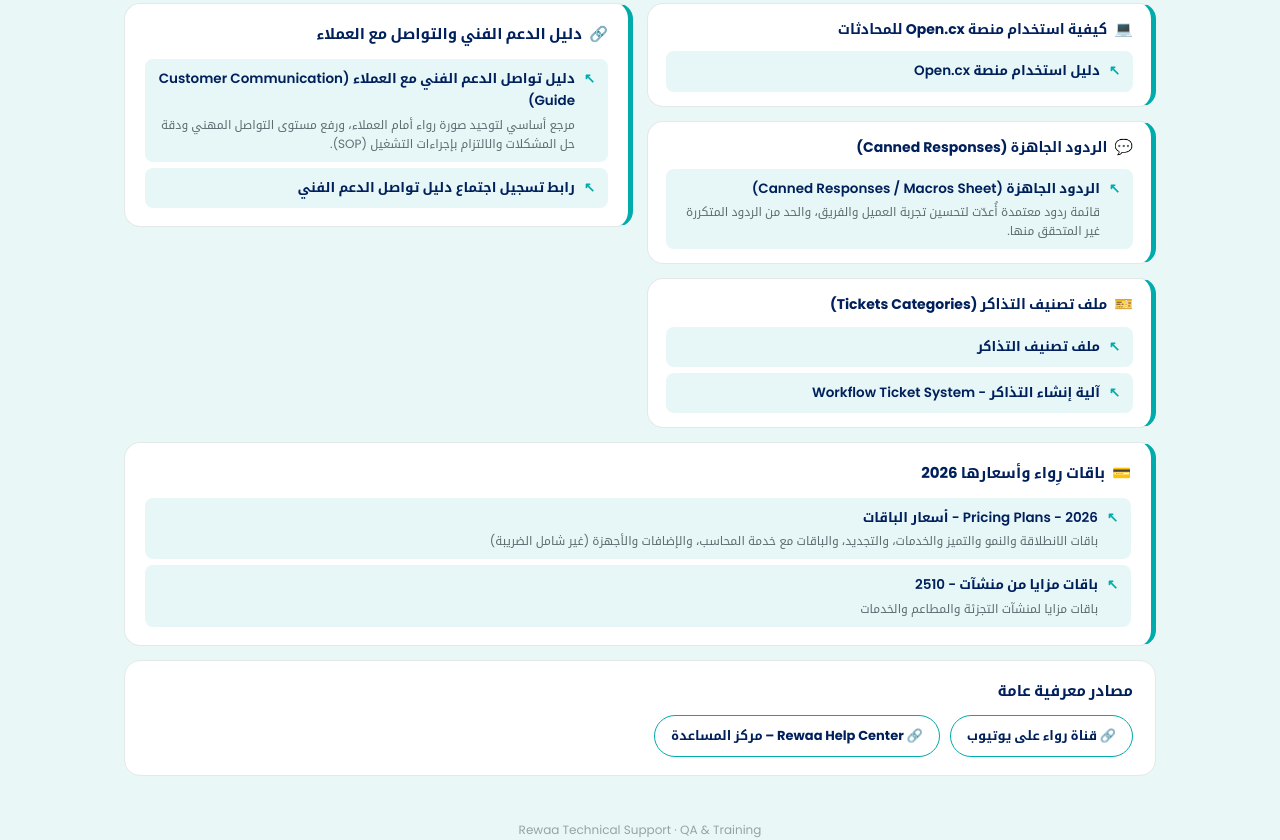
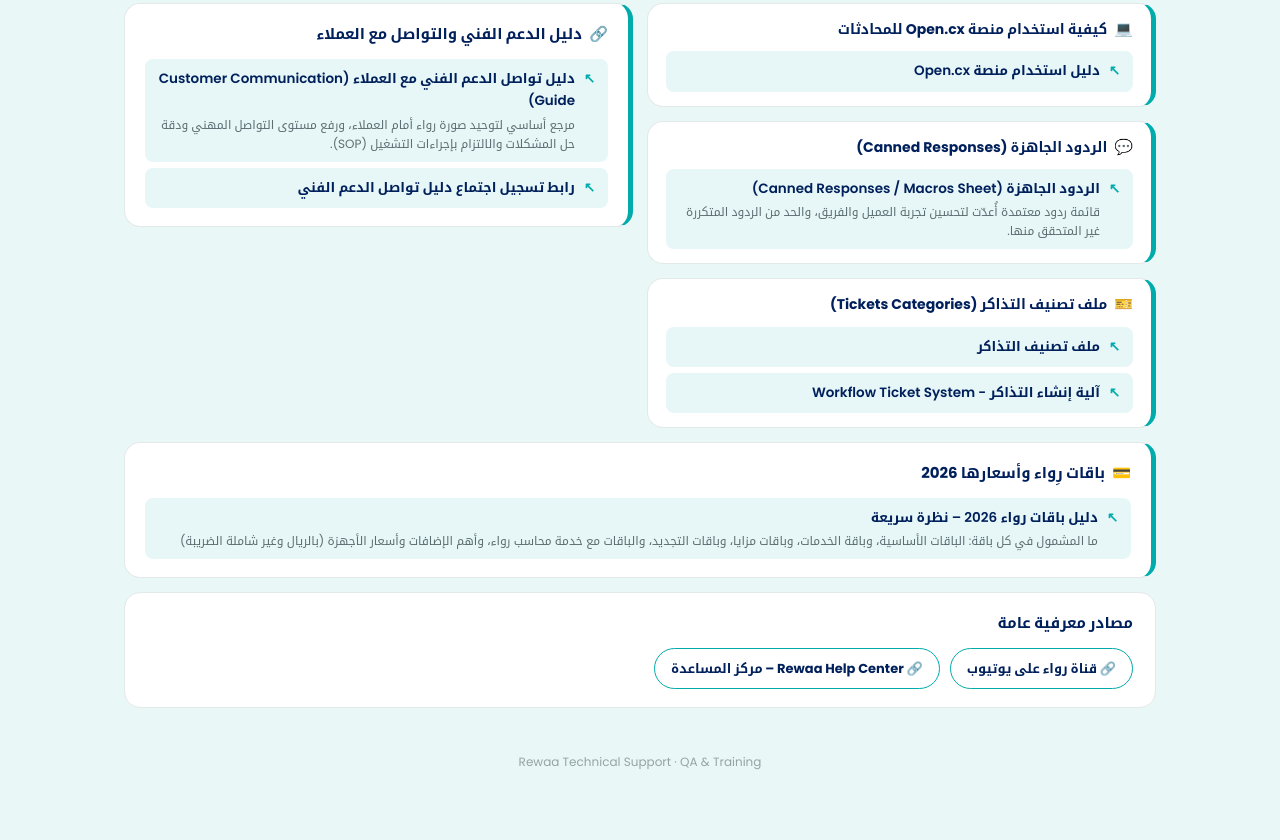
Before and after one commit to lamiaahmed-new/TS-Training-Portal, a plain HTML site: page index.html in a window 1280 px wide. Shown: the part 2025-2865 px from the top of the page. After the commit the page ends 2797 px from the top, so only its background shows below. Drawn offline with Linux system fonts and the light colour scheme.

Commit message:
Replace packages sheets with single Rewaa Packages Guide 2026 PDF
Co-Authored-By: Claude Sonnet 5.5 <noreply@anthropic.com>
Claude-Session: https://claude.ai/code/session_015KMR7eT2WPCAnzgqcyL7Gw

```diff
--- a/index.html
+++ b/index.html
@@ -229,8 +229,7 @@ footer{margin:44px 0 30px;text-align:center;color:var(--text-faint);font-size:12
   <div class="ref-card wide">
       <h3><span class="ic">💳</span> باقات رِواء وأسعارها 2026</h3>
       <div class="reslist">
-        <a href="https://docs.google.com/spreadsheets/d/1nc_N45MFBVH5mrftfmo-hX-_aZJJGdU5X0KhOWHg3Bg/edit?gid=160642409#gid=160642409" target="_blank" rel="noopener"><b>Pricing Plans - 2026 - أسعار الباقات</b><small>باقات الانطلاقة والنمو والتميز والخدمات، والتجديد، والباقات مع خدمة المحاسب، والإضافات والأجهزة (غير شامل الضريبة)</small></a>
-        <a href="https://docs.google.com/spreadsheets/d/10bHxn4LEatHGz632ARZuOhelO5fNHqvp7XegbSJWUDg/edit?gid=160642409#gid=160642409" target="_blank" rel="noopener"><b>باقات مزايا من منشآت - 2510</b><small>باقات مزايا لمنشآت التجزئة والمطاعم والخدمات</small></a>
+        <a href="assets/rewaa-packages-guide-2026.pdf" target="_blank" rel="noopener"><b>دليل باقات رواء 2026 – نظرة سريعة</b><small>ما المشمول في كل باقة: الباقات الأساسية، وباقة الخدمات، وباقات مزايا، وباقات التجديد، والباقات مع خدمة محاسب رواء، وأهم الإضافات وأسعار الأجهزة (بالريال وغير شاملة الضريبة)</small></a>
       </div>
     </div>
   </div>
```
Also changed, not shown: 1 other file.
